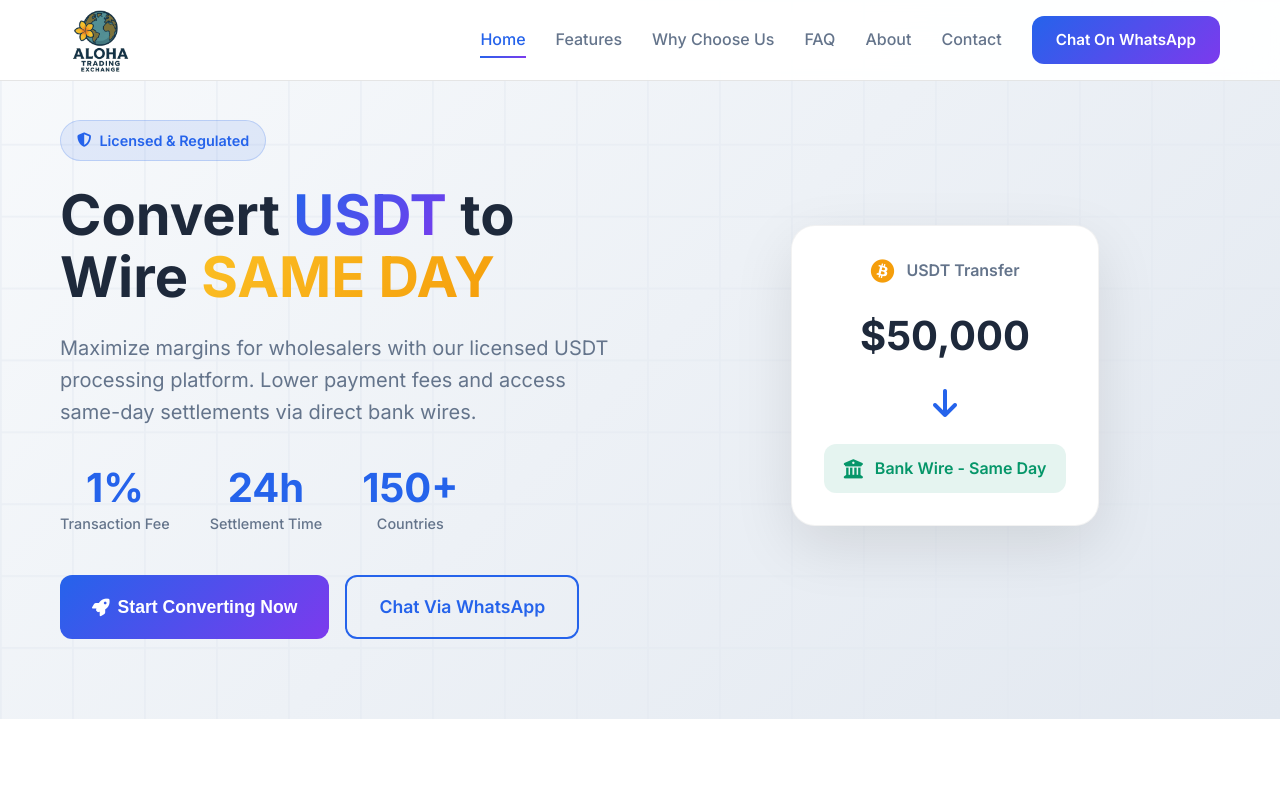
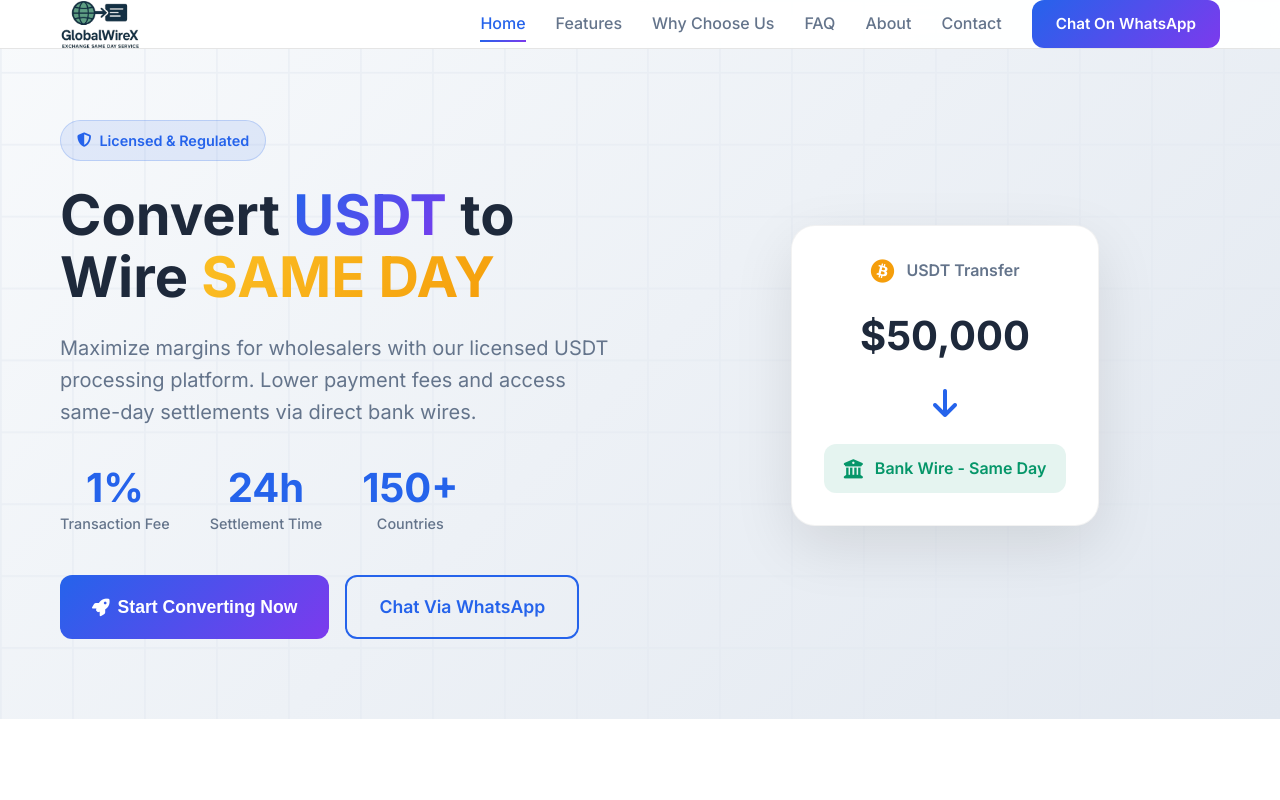
Before and after one commit to shibu931/alohatradingex, a plain HTML site: page index.html in a window 1280 px wide. Shown: the top 800 px of the page. Drawn offline with Linux system fonts and the light colour scheme.

Commit message:
Update index.html

```diff
--- a/index.html
+++ b/index.html
@@ -13,7 +13,7 @@
     <nav class="navbar">
         <div class="nav-container">
             <div class="nav-logo">
-                <img src="./logo.jpg" alt="GlobalWireX" width="80px"/>
+                <img src="./logo.webp" alt="GlobalWireX" width="80px"/>
                 <!-- <i class="fas fa-exchange-alt"></i> -->
                 <!-- <span>Aloha Trading Exchange</span> -->
             </div>
```
